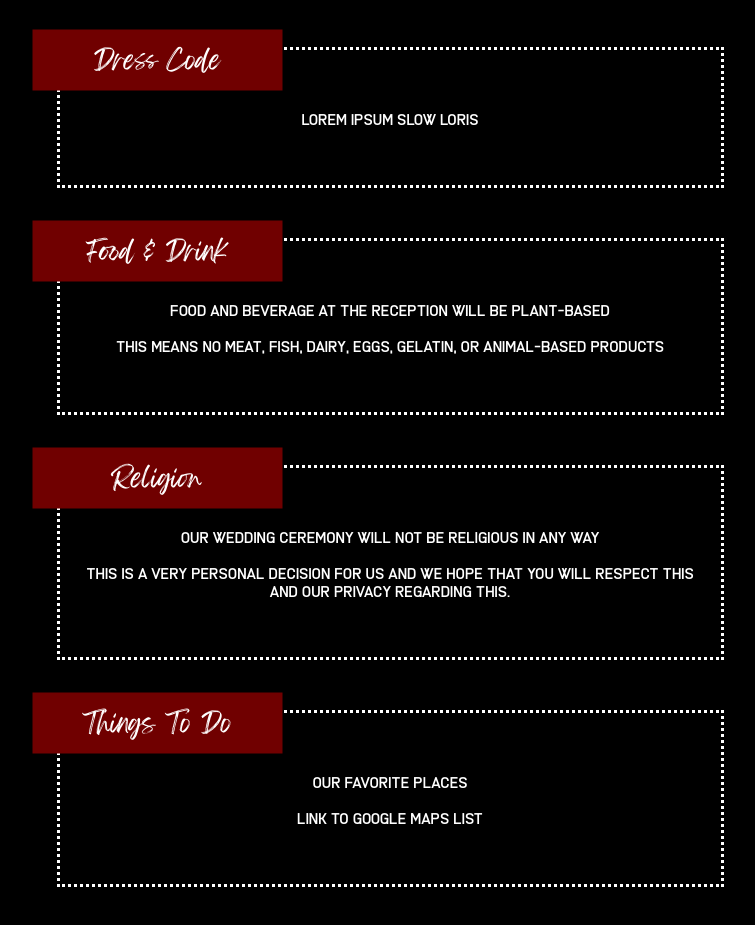
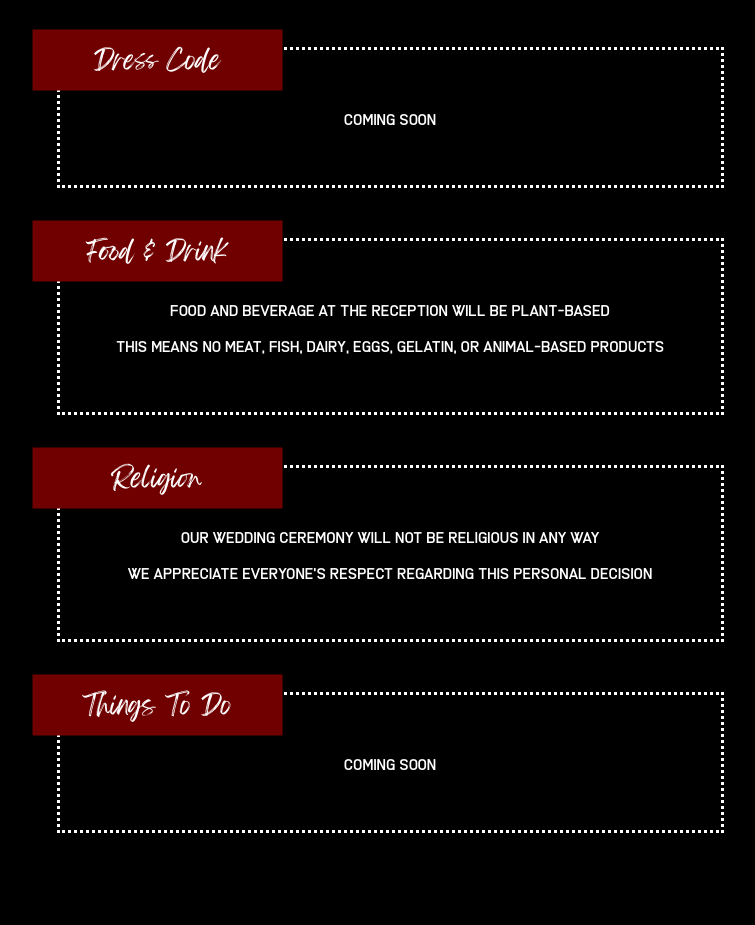
Before and after one commit to mel-and-vince/wedding-website, a plain HTML site: page info.html in a window 1280 px wide. Shown: the part 621-1546 px from the top of the page, without its empty margins (250-1005 px from the left). After the commit the page ends 1504 px from the top, so only its background shows below. Drawn offline with Linux system fonts and the light colour scheme.

Commit message:
Updated religion section

```diff
--- a/info.html
+++ b/info.html
@@ -77,7 +77,7 @@
         font-size: 1rem;
         text-align: center;
         margin-top: -30px;">
-        Lorem ipsum slow loris
+        Coming Soon
         <br><br><br>
       </div>
     </div>
@@ -111,7 +111,7 @@
         margin-top: -30px;">
         Our wedding ceremony will not be religious in any way
         <br><br>
-        This is a very personal decision for us and we hope that you will respect this and our privacy regarding this.
+        We appreciate everyone's respect regarding this personal decision
         <br><br><br>
       </div>
     </div>
@@ -126,9 +126,7 @@
         font-size: 1rem;
         text-align: center;
         margin-top: -30px;">
-        Our favorite places
-        <br><br>
-        Link to Google maps list
+        Coming Soon
         <br><br><br>
       </div>
     </div>
```
